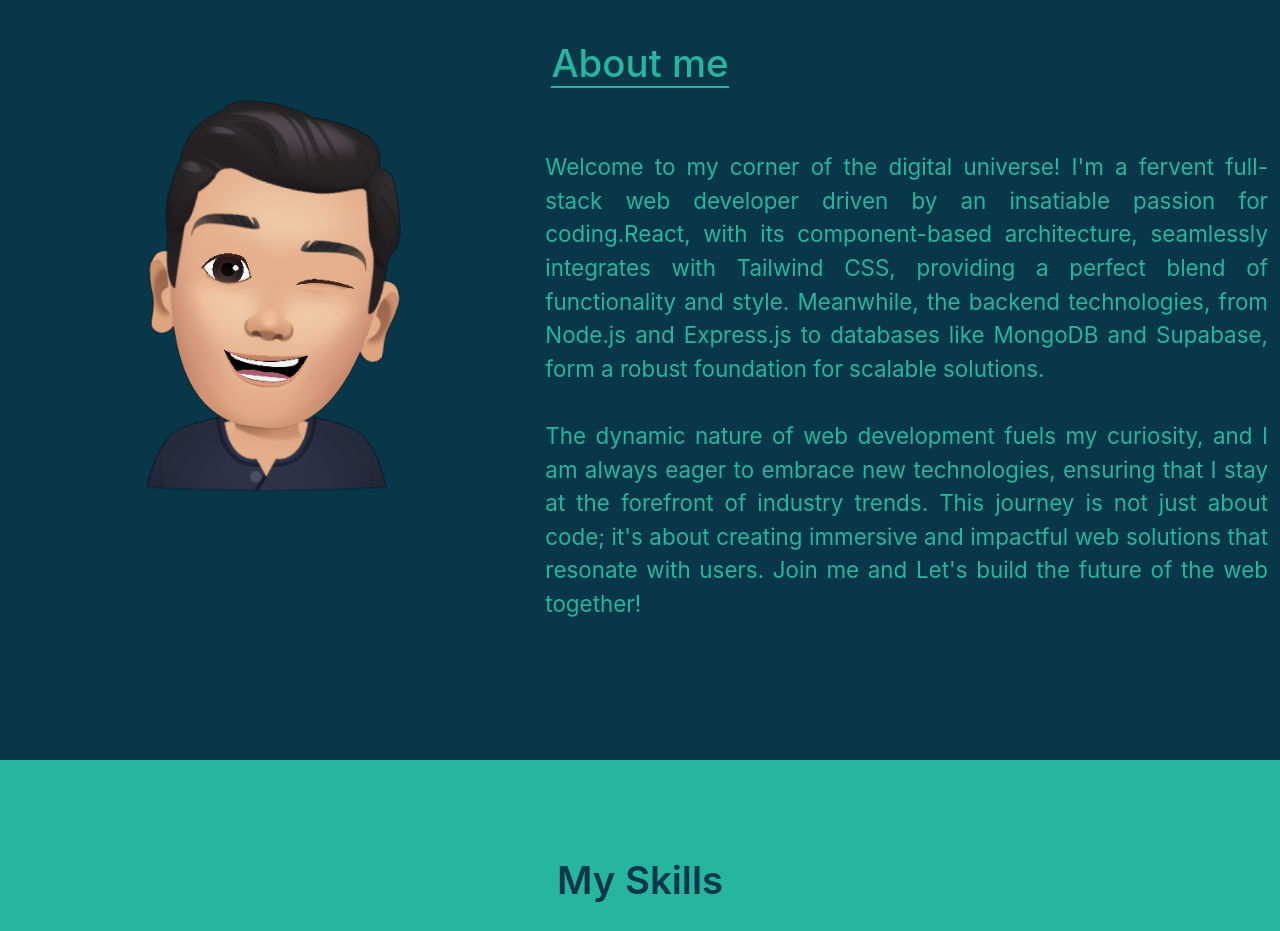
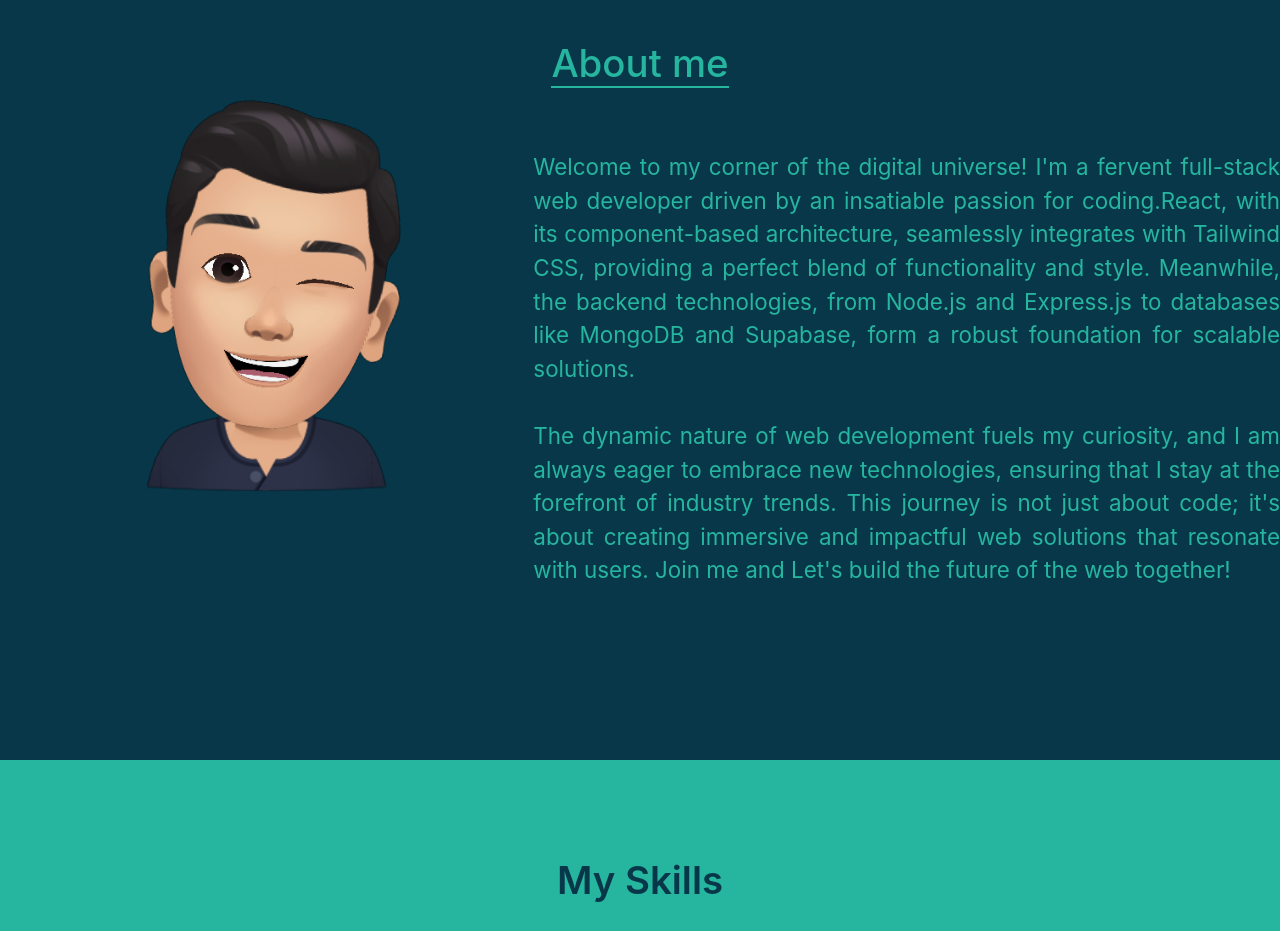
Before and after one commit to UdayVara/portfolio, a React (Create React App) app: page / in a window 1280 px wide. Shown: the part 840-1771 px from the top of the page. Built offline with nearby package versions, Linux system fonts and the light colour scheme.

Commit message:
update fixes

```diff
--- a/src/Components/About.js
+++ b/src/Components/About.js
@@ -26,7 +26,7 @@ export default function About() {
                                                         <img src="me.png" alt="" className='img-fluid' />
                                                 </Tilt>
                                         </div>
-                                        <div className="col-md-7 mt-4 mt-md-5 pt-md-3 text-align-justify" style={{ color: "#26B69F", marginTop: "5rem", fontSize: "1.4rem",textAlign:"justify" }} data-aos="fade-down">
+                                        <div className="col-md-7 mt-4 mt-md-5 px-md-0 px-3 pt-md-3 text-align-justify" style={{ color: "#26B69F", marginTop: "5rem", fontSize: "1.4rem",textAlign:"justify" }} data-aos="fade-down">
                                                 <span>
                                                 Welcome to my corner of the digital universe! I'm a fervent full-stack web developer driven by an insatiable passion for coding.React, with its component-based architecture, seamlessly integrates with Tailwind CSS, providing a perfect blend of functionality and style. Meanwhile, the backend technologies, from Node.js and Express.js to databases like MongoDB and Supabase, form a robust foundation for scalable solutions.<br /><br />The dynamic nature of web development fuels my curiosity, and I am always eager to embrace new technologies, ensuring that I stay at the forefront of industry trends.  This journey is not just about code; it's about creating immersive and impactful web solutions that resonate with users. Join me and  Let's build the future of the web together!
                                                 </span>
```
